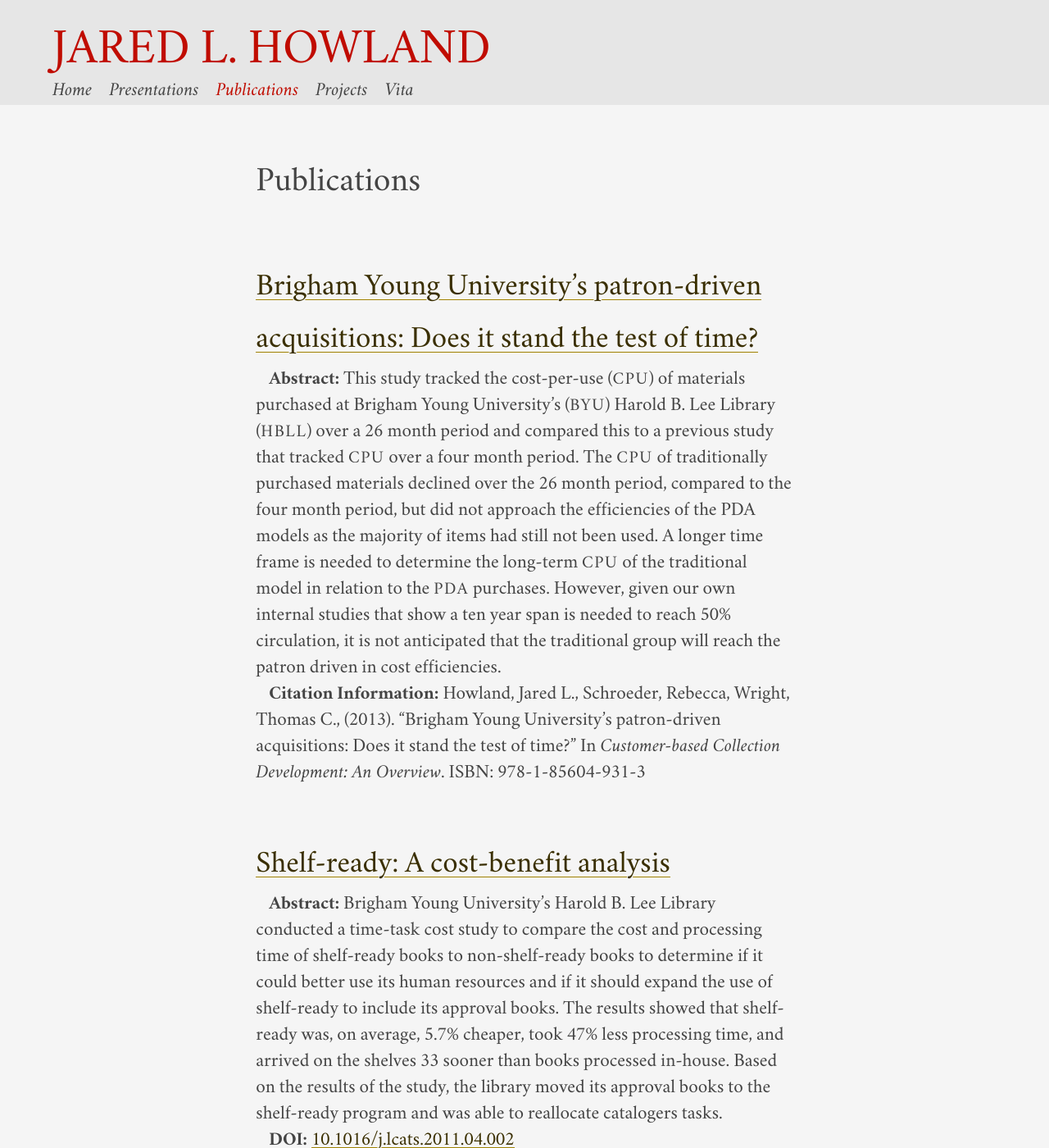
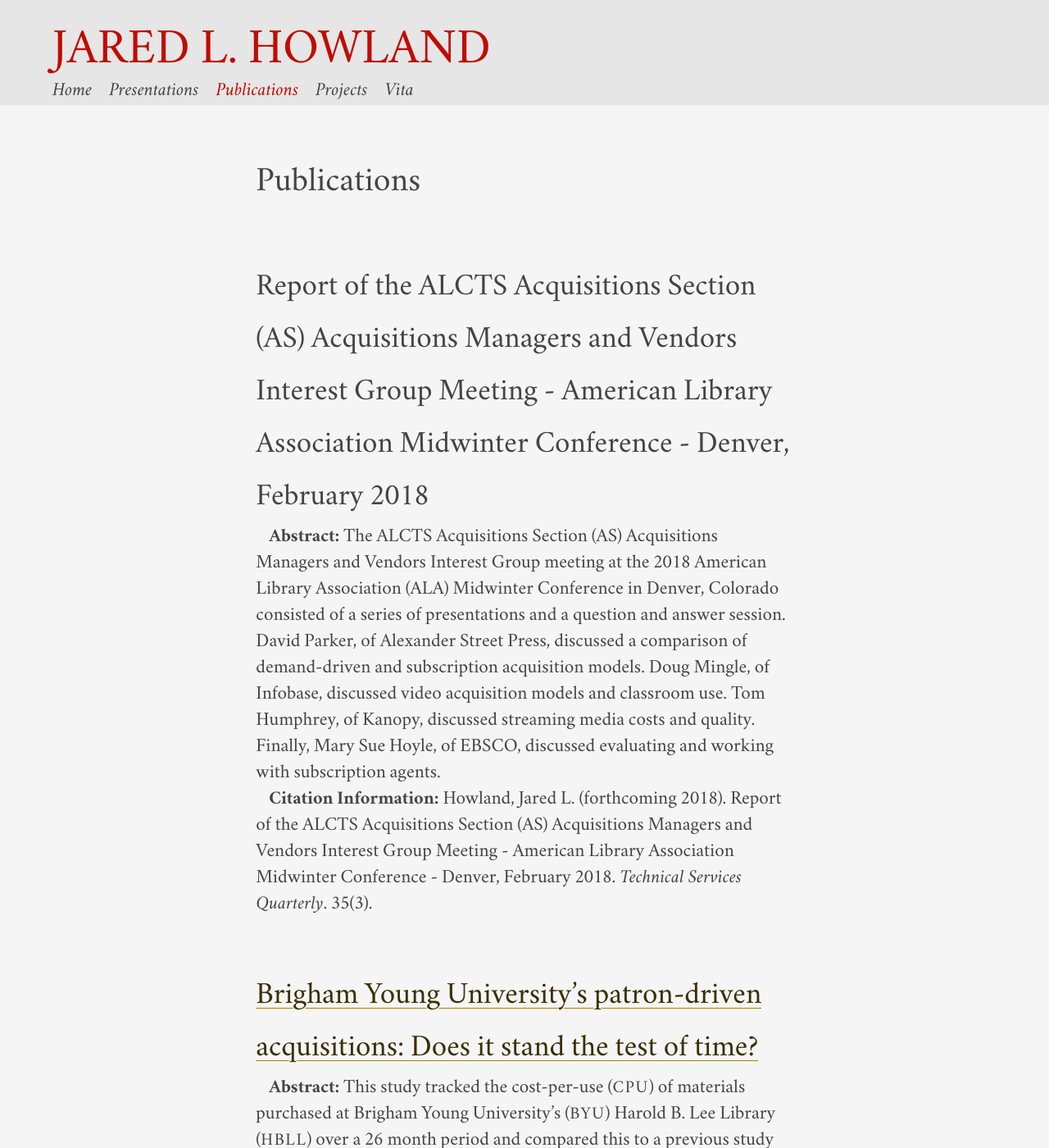
Before and after one commit to jaredhowland/jaredhowland.github.io, a Jekyll site: the page built from content/publications.md, in a window 1280 px wide and 1400 px high. Shown: the whole window at 82% size. Built offline with Jekyll 4.4.1, drawn with Linux system fonts in a browser that asks for light colours.

Commit message:
Update publications.md

```diff
--- a/content/publications.md
+++ b/content/publications.md
@@ -4,6 +4,14 @@ permalink: /publications/
 ---
 
 # Publications #
+
+## Report of the ALCTS Acquisitions Section (AS) Acquisitions Managers and Vendors Interest Group Meeting - American Library Association Midwinter Conference - Denver, February 2018 ##
+
+<span class="Z3988" title="ctx_ver=Z39.88-2004&amp;rft_val_fmt=info%3Aofi%2Ffmt%3Akev%3Amtx%3Ajournal&amp;rfr_id=info%3Asid%2Focoins.info%3Agenerator&amp;rft.genre=article&amp;rft.atitle=Report%20of%20the%20ALCTS%20Acquisitions%20Section%20%28AS%29%20Acquisitions%20Managers%20and%20Vendors%20Interest%20Group%20Meeting%20-%20American%20Library%20Association%20Midwinter%20Conference%20-%20Denver%2C%20February%202018&amp;rft.title=Technical+Services+Quarterly&amp;rft.stitle=Technical+Services+Quarterly&amp;rft.issn=0731-7131&amp;rft.date=2018&amp;rft.volume=35&amp;rft.issue=3&amp;rft.spage=&amp;rft.epage=&amp;rft.aulast=Howland&amp;rft.aufirst=Jared&amp;rft.auinit=L&amp;rft.au=Jared+L+Howland"></span>
+
+**Abstract:** The ALCTS Acquisitions Section (AS) Acquisitions Managers and Vendors Interest Group meeting at the 2018 American Library Association (ALA) Midwinter Conference in Denver, Colorado consisted of a series of presentations and a question and answer session. David Parker, of Alexander Street Press, discussed a comparison of demand-driven and subscription acquisition models. Doug Mingle, of Infobase, discussed video acquisition models and classroom use. Tom Humphrey, of Kanopy, discussed streaming media costs and quality. Finally, Mary Sue Hoyle, of EBSCO, discussed evaluating and working with subscription agents.
+
+**Citation Information:** Howland, Jared L. (forthcoming 2018). Report of the ALCTS Acquisitions Section (AS) Acquisitions Managers and Vendors Interest Group Meeting - American Library Association Midwinter Conference - Denver, February 2018. *Technical Services Quarterly*. 35(3).
 
 ## [Brigham Young University’s patron-driven acquisitions: Does it stand the test of time?][20] ##
 
```
